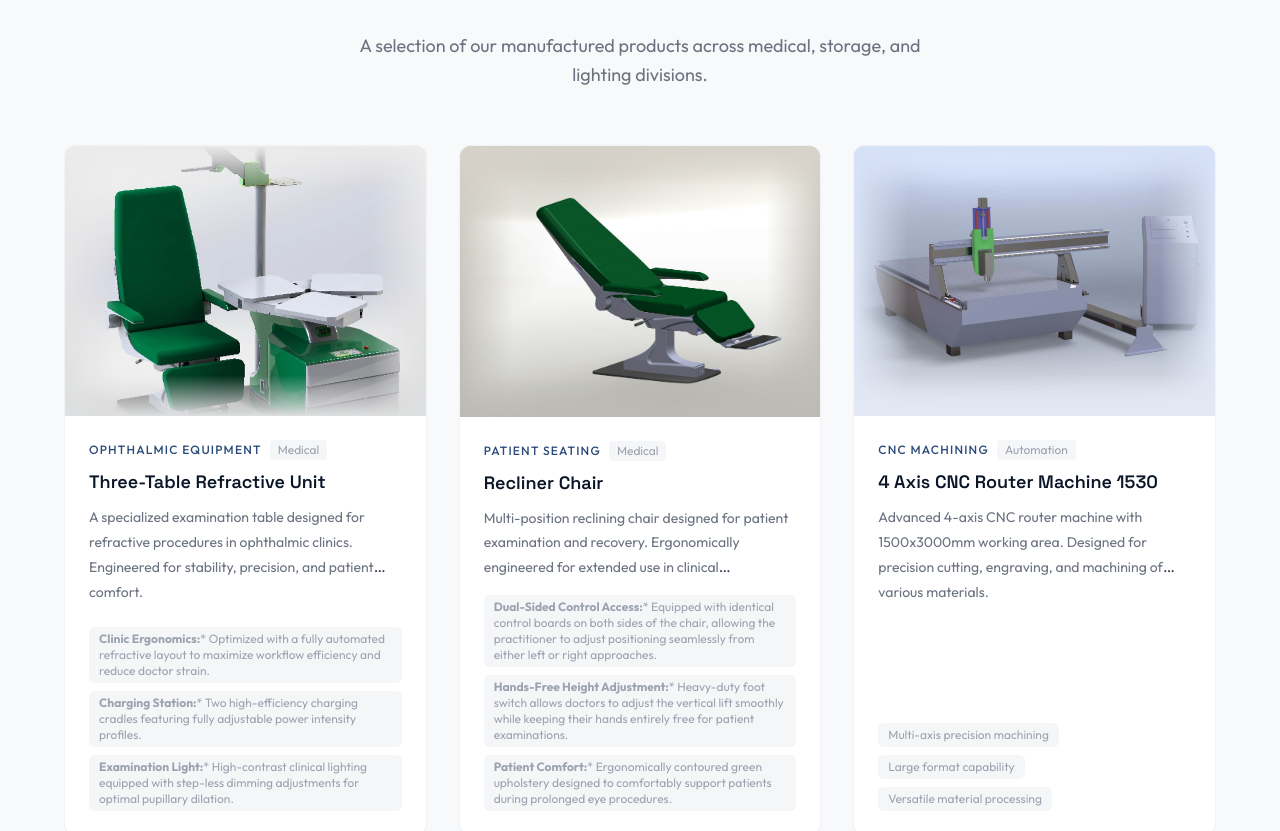
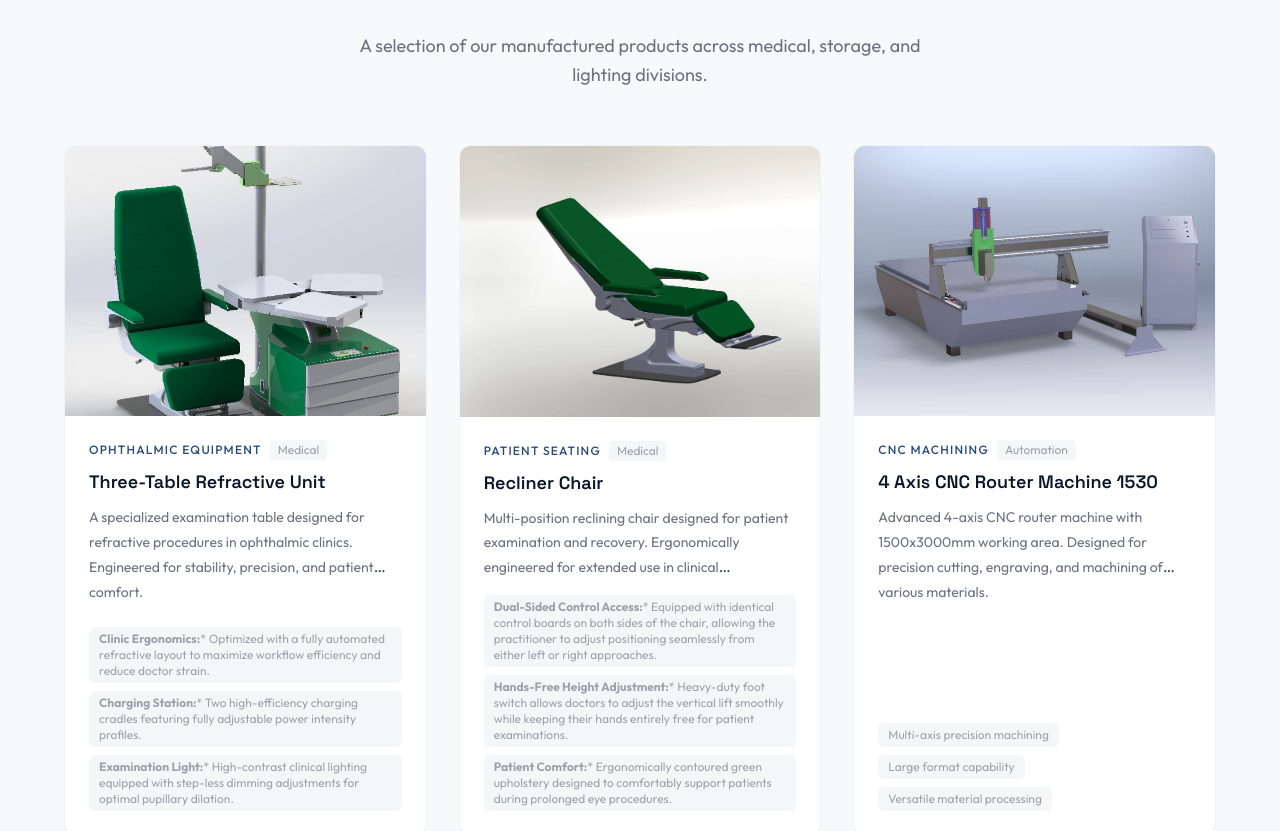
Before and after one commit to yara-hue/medimarks, a Next.js app: page / in a window 1280 px wide. Shown: the part 2612-3443 px from the top of the page. Built offline with nearby package versions, Linux system fonts and the light colour scheme.

Commit message:
Remove edge blurring from all product images
- Replaced FitBlurImage to render plain img with object-cover
  (no blur layers, no gradient mask, no edge fade effects)
- Kept the same component interface so all 10 usage sites
  continue to work without changes

```diff
--- a/src/components/ui/FitBlurImage.tsx
+++ b/src/components/ui/FitBlurImage.tsx
@@ -1,79 +1,15 @@
-import edgeColors from "@/data/edge-colors";
-import type { EdgeColors } from "@/data/edge-colors";
-
 interface FitBlurImageProps {
   src: string;
   alt: string;
   className?: string;
 }
 
-function bgStyle(data: EdgeColors | undefined): React.CSSProperties {
-  if (!data) return { backgroundColor: "#f0f0f0" };
-  if (data.gradient) {
-    const { top, bottom, left, right } = data;
-    return {
-      background: [
-        `linear-gradient(to bottom, ${top}, ${bottom})`,
-        `linear-gradient(to right, ${left}, ${right})`,
-      ].join(", "),
-    };
-  }
-  return { backgroundColor: data.flat };
-}
-
 export function FitBlurImage({ src, alt, className = "" }: FitBlurImageProps) {
-  const data = edgeColors[src];
-  const bg = bgStyle(data);
-  const blurBg = data?.gradient
-    ? {
-        background: [
-          `linear-gradient(to bottom, ${data.top}, ${data.bottom})`,
-          `linear-gradient(to right, ${data.left}, ${data.right})`,
-        ].join(", "),
-        filter: "blur(40px)",
-        opacity: 0.6,
-        transform: "scale(1.25)",
-      }
-    : {
-        backgroundColor: data?.flat || "#f0f0f0",
-        filter: "blur(40px)",
-        opacity: 0.6,
-        transform: "scale(1.25)",
-      };
-  const midBg = data?.gradient
-    ? {
-        background: [
-          `linear-gradient(to bottom, ${data.top}, ${data.bottom})`,
-          `linear-gradient(to right, ${data.left}, ${data.right})`,
-        ].join(", "),
-        filter: "blur(20px)",
-        opacity: 0.35,
-        transform: "scale(1.12)",
-      }
-    : {
-        backgroundColor: data?.flat || "#f0f0f0",
-        filter: "blur(20px)",
-        opacity: 0.35,
-        transform: "scale(1.12)",
-      };
-
-  const edgeFade = "linear-gradient(to bottom, transparent 0%, black 15%, black 85%, transparent 100%), linear-gradient(to right, transparent 0%, black 15%, black 85%, transparent 100%)";
-
   return (
-    <div className="absolute inset-0" style={bg}>
-      <div className="absolute inset-0" style={blurBg} />
-      <div className="absolute inset-0" style={midBg} />
-      <img
-        src={src}
-        alt={alt}
-        className={`w-full h-full object-cover relative ${className}`}
-        style={{
-          maskImage: edgeFade,
-          WebkitMaskImage: edgeFade,
-          maskComposite: "intersect",
-          WebkitMaskComposite: "source-in",
-        }}
-      />
-    </div>
+    <img
+      src={src}
+      alt={alt}
+      className={`w-full h-full object-cover ${className}`}
+    />
   );
 }
```
